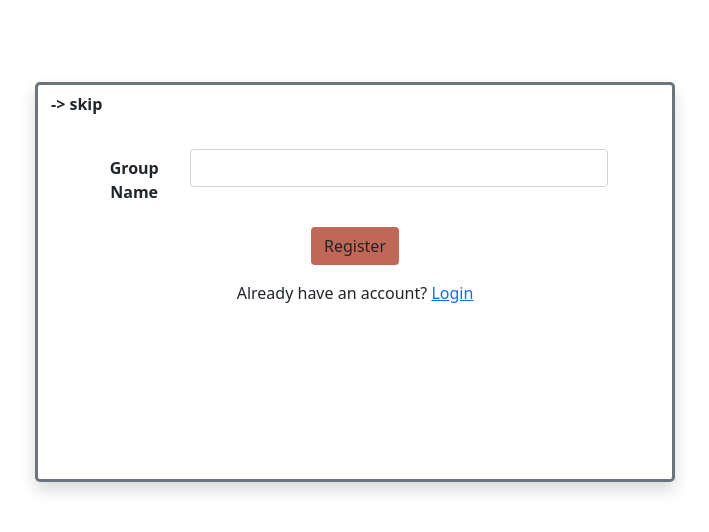
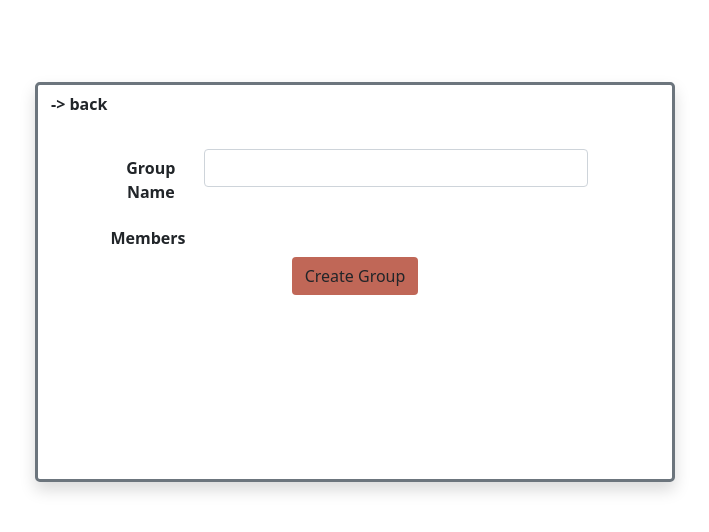
Before and after one commit to MaitriKoyani/Django-channels, a Django app: page /creategroup/ in a window 1280 px wide. Shown: the part 126-658 px from the top of the page, without its empty margins (293-1002 px from the left). Run offline with Django 5.2, Linux system fonts and the light colour scheme.

Commit message:
complete create new group feature

```diff
--- a/galaxy/chat/templates/creategroup.html
+++ b/galaxy/chat/templates/creategroup.html
@@ -1,25 +1,95 @@
 {% extends 'index.html' %}
 {% block body %}
 <div class="h-50 w-50 d-inline-block text-center  top-50 start-50 position-absolute translate-middle border border-secondary border-3 rounded-3 shadow p-5 m-2 ">
-
+    {% csrf_token %}
     <form action="/api/creategroup/" method="POST" id="register-form" class="m-3">
 
-        <div class="row mb-3 ">
+        <div class="row m-2 ">
             <label for="iuname" class="col-sm-2 col-form-label fw-bold">Group Name</label>
             <div class="col-sm-10">
             <input type="text" class="form-control" id="iuname" pattern="^[a-zA-Z0-9]+$" name="gname" required>
             </div>
         </div>
+        <div class="row">
+            <div class="col-1">
+                <label for="imail" class="col-sm-2 col-form-label fw-bold">Members</label>
+            </div>
+            <div id="members-list" class="col mb-4">
+            </div>
+        </div>
 
         <div class="mb-3 ">
-            <button type="submit" class="btn" style="background-color:rgb(192, 103, 87);">Register</button>
-        </div>
-        <div>
-            <span>Already have an account?</span>
-            <a href="/login/">Login</a>
+            <button type="submit" class="btn" style="background-color:rgb(192, 103, 87);">Create Group</button>
         </div>
 </form>
-<a href="/" class="btn text-dark fw-bold mb-3 position-absolute top-0 start-0">-> skip</a>
+<a href="/home/" class="btn text-dark fw-bold mb-3 position-absolute top-0 start-0">-> back</a>
 
 </div>
+<script>
+
+    document.addEventListener('DOMContentLoaded', function () {
+        function getCookie(name) {
+            let cookieArr = document.cookie.split(";");
+
+            // Iterate over all cookies
+            for (let i = 0; i < cookieArr.length; i++) {
+                let cookie = cookieArr[i].trim();
+
+                // Check if the cookie starts with the given name followed by an '=' sign
+                if (cookie.startsWith(name + "=")) {
+                    return cookie.substring(name.length + 1);
+                }
+            }
+            return null;  // Return null if the cookie is not found
+        }
+        function getCSRFToken() {
+            let cookies = document.cookie.split('; ');
+            for (let i = 0; i < cookies.length; i++) {
+                let [key, value] = cookies[i].split('=');
+                if (key === 'csrftoken') {
+                    return value;
+                }
+            }
+            return '';
+        }
+        const token = getCookie('token');
+        console.log(window.location.host);
+         url = window.location.host === '127.0.0.1:8000' ? 'http://localhost:8000/api/creategroup/' : 'https://'+window.location.host+'/api/creategroup/';
+        fetch(url, {
+                method: 'GET',
+                headers:{
+                    'Content-Type': 'application/json',
+                    'Authorization': `Token ${token}`
+                }
+
+            })
+            .then(response => response.json())
+            .then(data => {
+                console.log(data);
+                const form = document.getElementById('members-list');
+                data.members.forEach(member => {
+
+                    let input = document.createElement('input');
+                    input.type = 'checkbox';
+                    input.name = 'members';
+                    input.value = member.username;
+
+                    let label = document.createElement('label');
+                    label.textContent = member.username;
+                    label.classList.add('fw-bold');
+                    label.setAttribute('for', member.username);
+                    label.classList.add('form-check-label','ms-2');
+
+                    let div = document.createElement('div');
+                    div.classList.add('form-check');
+                    div.appendChild(input);
+                    div.appendChild(label);
+                    form.appendChild(div);
+
+                });
+
+            })
+            .catch(error => console.error('Error fetching data:', error));
+    });
+</script>
 {% endblock %}
--- a/galaxy/chat/templates/index.html
+++ b/galaxy/chat/templates/index.html
@@ -50,6 +50,13 @@
           </div>
         </div>
       </nav>
+      {% if messages %}
+        {% for message in messages %}
+            <div class="alert alert-danger p-1 mt-2 ms-5 me-5 ps-5" role="alert">
+                {{ message }}
+            </div>
+        {% endfor %}
+    {% endif %}
     {% block body %}
     <figure class="text-center" style="color: rgb(105, 5, 42);">
         <blockquote class="blockquote fs-1 me-5 pe-5 my-4">
--- a/galaxy/chat/templates/login.html
+++ b/galaxy/chat/templates/login.html
@@ -1,9 +1,11 @@
 {% extends 'index.html' %}
+
 {% block body %}
+
 <div class="h-50 w-50 d-inline-block text-center  top-50 start-50 position-absolute translate-middle border border-secondary border-3 rounded-3 shadow p-5 m-2 ">
 
 <form action="/api/login/" method="POST" id="login-form" class="m-3">
-    <div class="fw-bold">{{msg}}</div>
+
     <div class="row mb-3 ">
         <label for="iuname" class="col-sm-2 col-form-label fw-bold">Username</label>
         <div class="col-sm-10">
--- a/galaxy/chat/urls.py
+++ b/galaxy/chat/urls.py
@@ -17,5 +17,5 @@
     path('creategroup/',TemplateView.as_view(template_name="creategroup.html"), name="creategroup"),
     path('account/',TemplateView.as_view(template_name="account.html"), name="account"),
     path('deleteaccount/', views.DelAccountView.as_view(), name='account'),
-    # path('api/creategroup/', views.CreateGroupView.as_view(), name='creategroup'),
+    path('api/creategroup/', views.CreateGroupView.as_view(), name='creategroup'),
 ]
--- a/galaxy/chat/views.py
+++ b/galaxy/chat/views.py
@@ -11,6 +11,7 @@
 from django.core.mail import send_mail
 from django.conf import settings
 from datetime import datetime
+from django.contrib import messages
 
 # Create your views here.
 
@@ -71,30 +72,26 @@
                 GrpUser.objects.create(group=grp,user=isuser)
         elif isgrp:
             chatname = isgrp.name
-        print(chatname)
-        # return Response({"chat_name":chatname},status=status.HTTP_200_OK)
         return render(request,'room.html',{"room_name":chatname,"user_name":request.user.username})
 
 @method_decorator(check_login, name='dispatch')
 class RegisterView(APIView):
     def post(self, request):
         data=request.data
-        print('data')
         if data:
-            print('yes')
             if Member.objects.filter(username=data['username']).exists():
-                return Response({"message":"Username already exists"}, status=status.HTTP_400_BAD_REQUEST)
+                messages.error(request, 'Username already exists')
+                return redirect('/register/', status=status.HTTP_400_BAD_REQUEST)
             if Member.objects.filter(email=data['email']).exists():
-                return Response({"message":"Email already exists"}, status=status.HTTP_400_BAD_REQUEST)
+                messages.error(request, 'Email already exists')
+                return redirect('/register/', status=status.HTTP_400_BAD_REQUEST)
             member=Member.objects.create(username=data['username'],email=data['email'],password=make_password(data['password']))
-            print('hi user before')
-            print(member)
             token = UserToken.objects.create(user=member)
-            print('hi user after')
             res = setcookietoken(token)
 
             return res
-        return Response({"message":"data not provided",'require':'username,email,password'}, status=status.HTTP_400_BAD_REQUEST)
+        messages.error(request, 'data not provided')
+        return redirect('/register/',status=status.HTTP_400_BAD_REQUEST)
 
 
 
@@ -112,13 +109,11 @@
 
             user = Member.objects.filter(username= user).first()
             token = UserToken.objects.filter(user=user).first()
-            print('dfghj')
             if token:
-                res = Response({'message':'Already logged in other browser'},status=status.HTTP_400_BAD_REQUEST)
 
-                return res
+                messages.error(request, 'User already logged in other browser')
+                return redirect('/login/',status=status.HTTP_400_BAD_REQUEST)
             else:
-                print('deeppp')
                 username = request.data.get('username')
                 passwor = request.data.get('password')
                 user = Member.objects.filter(username=username).first()
@@ -130,8 +125,9 @@
                         res = setcookietoken(token)
 
                         return res
-                    return Response({'error': 'Invalid password'}, status=status.HTTP_400_BAD_REQUEST)
-                return Response({'error': 'User not found'}, status=status.HTTP_404_NOT_FOUND)
+                    messages.error(request, 'Invalid password')
+                    return redirect('/login/', status=status.HTTP_400_BAD_REQUEST)
+                return redirect('/login/',{'error': 'User not found'},status=status.HTTP_404_NOT_FOUND)
 
         except Exception as e:
             username = request.data.get('username')
@@ -145,8 +141,10 @@
                     res = setcookietoken(token)
 
                     return res
-                return Response({'error': 'Invalid password'}, status=status.HTTP_400_BAD_REQUEST)
-            return Response({'error': 'User not found'}, status=status.HTTP_404_NOT_FOUND)
+                messages.error(request, 'Invalid password')
+                return redirect('/login/', status=status.HTTP_400_BAD_REQUEST)
+            messages.error(request, 'User not found')
+            return redirect('/login/',status=status.HTTP_404_NOT_FOUND)
 
 listofemails = []
 
@@ -246,3 +244,24 @@
             return res
         except Exception as e:
             return Response({'error':e},status=status.HTTP_400_BAD_REQUEST)
+
+class CreateGroupView(APIView):
+    def get(self, request):
+        members = Member.objects.exclude(username=request.user.username).all()
+        memberserializer = MemberSerializer(members,many=True)
+        return Response({"members":memberserializer.data},status=status.HTTP_200_OK)
+    def post(self, request):
+        print(request.data)
+        gname = request.data.get('gname')
+        members = request.data.getlist('members')
+        print(members)
+        if members != [] and len(members) >= 2 :
+            members.append(request.user.username)
+            group = Group.objects.create(name=gname,personal=False)
+            for member in members:
+                GrpUser.objects.create(group=group,user=Member.objects.filter(username=member).first())
+                print('created')
+            return redirect('/home/')
+        else:
+            messages.error(request, 'Please! Select minimum 2 members.')
+            return redirect('/creategroup/',status=status.HTTP_400_BAD_REQUEST)
```
Also changed, not shown: galaxy/chat/templates/home.html (+5 -3 lines), galaxy/db.sqlite3.
